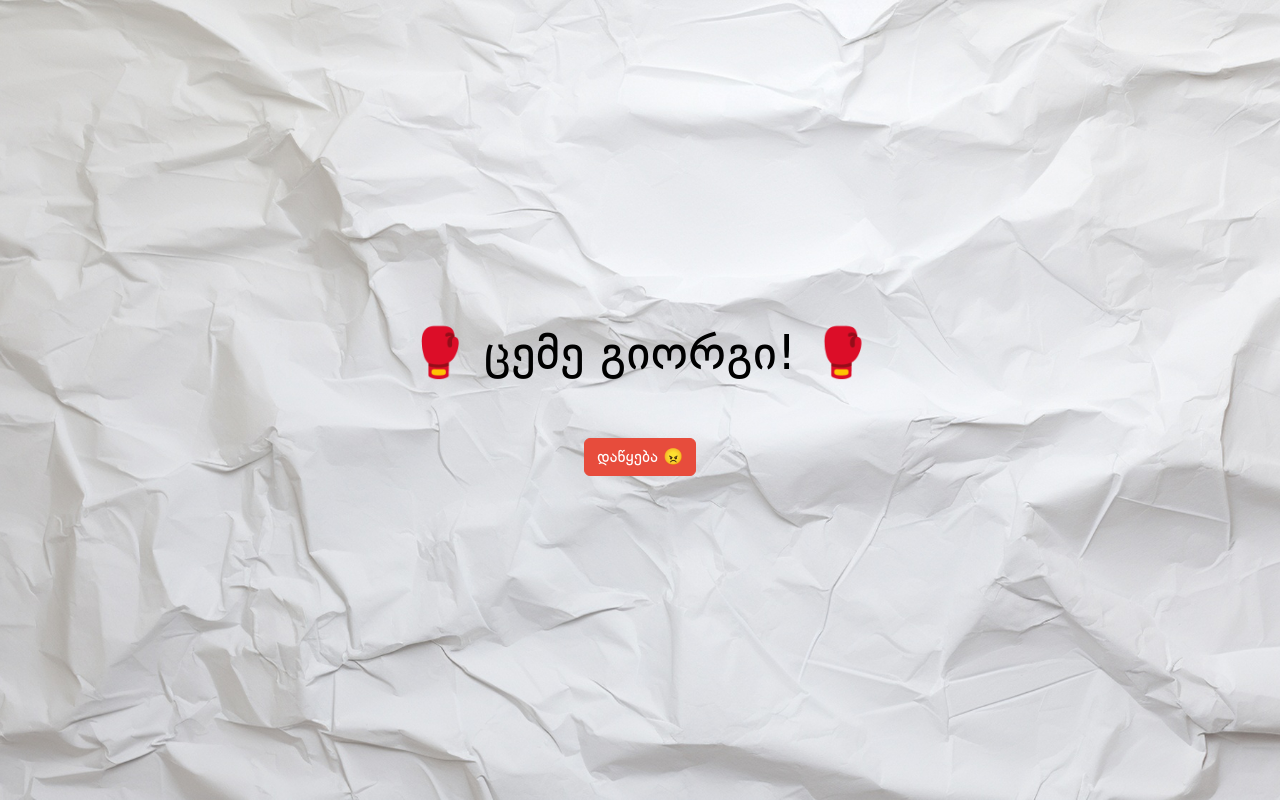
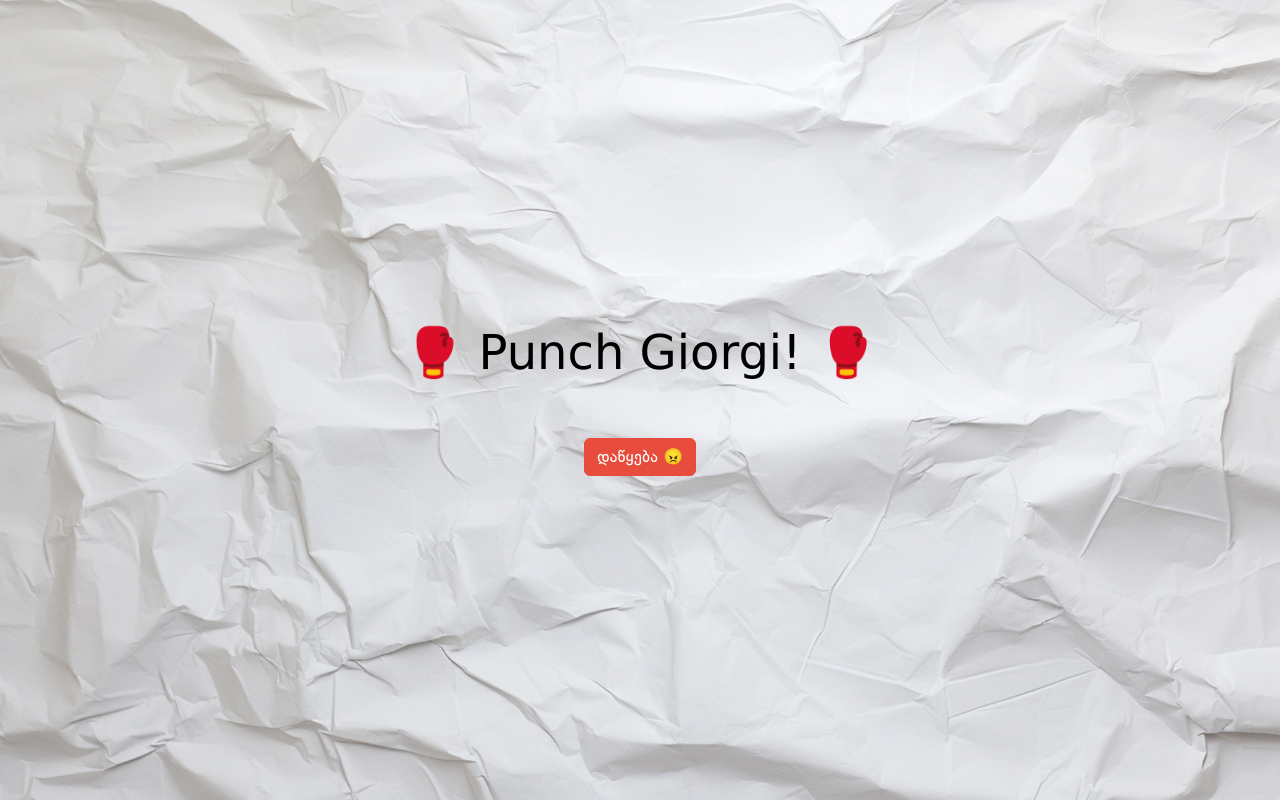
Before and after one commit to iarum/Punch-Giorgi, a plain HTML site: page index.html in a window 1280 px wide. Drawn offline with Linux system fonts and the light colour scheme.

Commit message:
Update index.html

```diff
--- a/index.html
+++ b/index.html
@@ -4,7 +4,7 @@
 <head>
     <meta charset='utf-8'>
     <meta http-equiv='X-UA-Compatible' content='IE=edge'>
-    <title>ცემე გიორგი!</title>
+    <title>Punch Giorgi!</title>
     <meta name='viewport' content='width=device-width, initial-scale=1'>
     <link rel='stylesheet' type='text/css' media='screen' href='assets/css/bootstrap.min.css'>
     <link rel='stylesheet' type='text/css' media='screen' href='assets/css/main.css'>
@@ -13,7 +13,7 @@
 <body>
 
     <div class="overlay">
-        <h1>🥊 ცემე გიორგი! 🥊</h1>
+        <h1>🥊 Punch Giorgi! 🥊</h1>
         <button class="start btn btn-danger mt-5">დაწყება 😠</button>
     </div>
 
```
